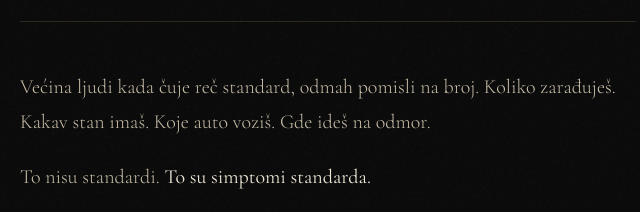
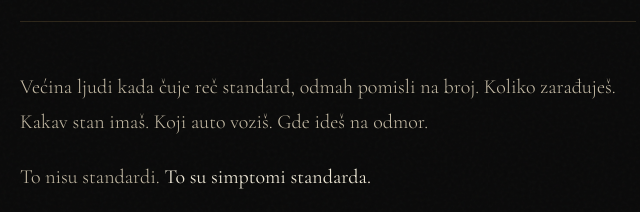
Before and after one commit to standcore/Standard-core-manifesto, a plain HTML site: page index.html in a window 1280 px wide. Shown: the part 301-513 px from the top of the page, 312-952 px from the left. Drawn offline with nearby package versions, Linux system fonts and the light colour scheme.

Commit message:
Update index.html

```diff
--- a/index.html
+++ b/index.html
@@ -295,7 +295,7 @@
   <div class="divider"></div>
 
   <div class="section">
-    <p>Većina ljudi kada čuje reč standard, odmah pomisli na broj. Koliko zarađuješ. Kakav stan imaš. Koje auto voziš. Gde ideš na odmor.</p>
+    <p>Većina ljudi kada čuje reč standard, odmah pomisli na broj. Koliko zarađuješ. Kakav stan imaš. Koji auto voziš. Gde ideš na odmor.</p>
     <p>To nisu standardi. <strong>To su simptomi standarda.</strong></p>
     <p>Standard je sistem po kome donosiš odluke pre nego što se pojavi problem. Pre nego što ostaneš bez posla. Pre nego što ti se pokvari auto. Pre nego što te banka pozove.</p>
   </div>
```
